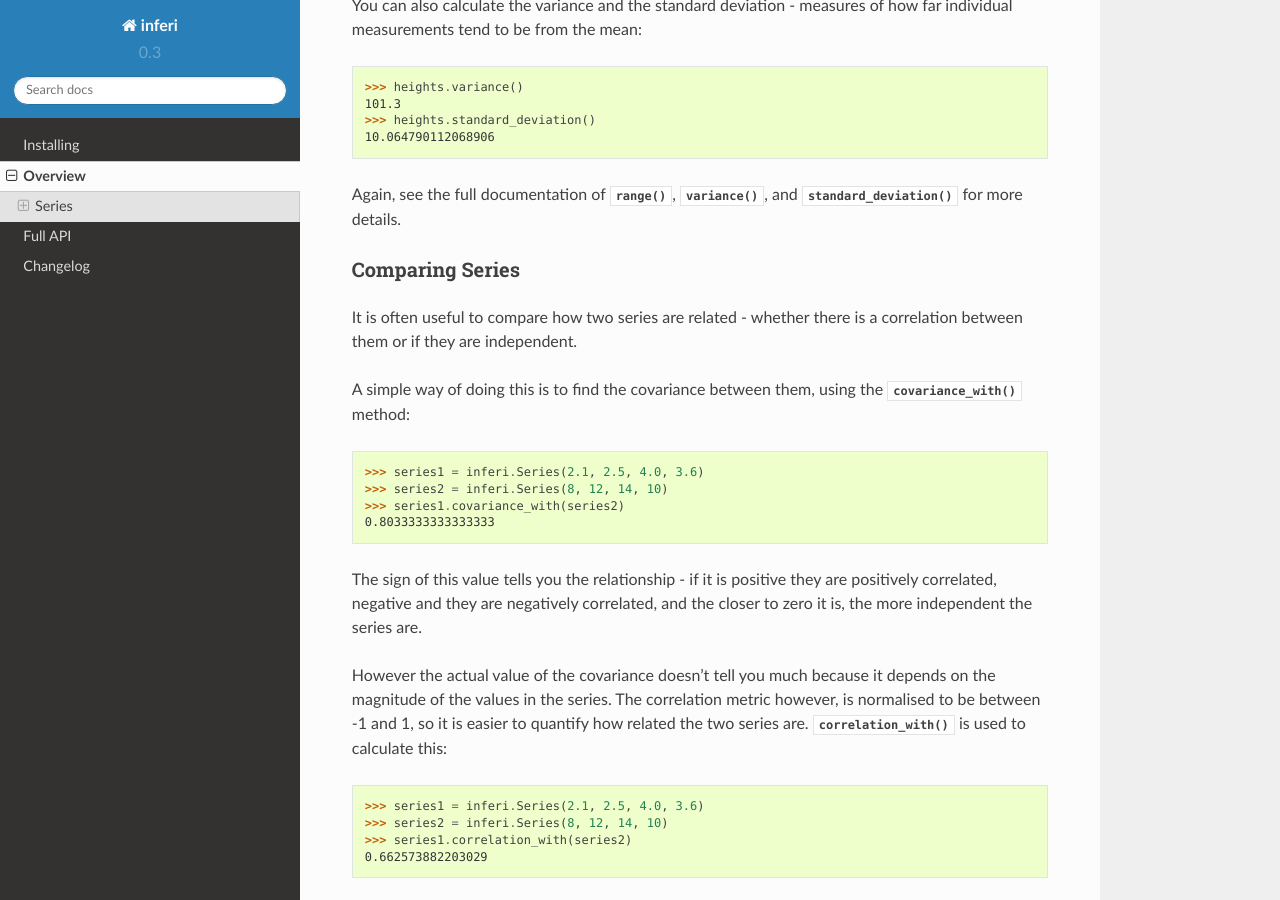
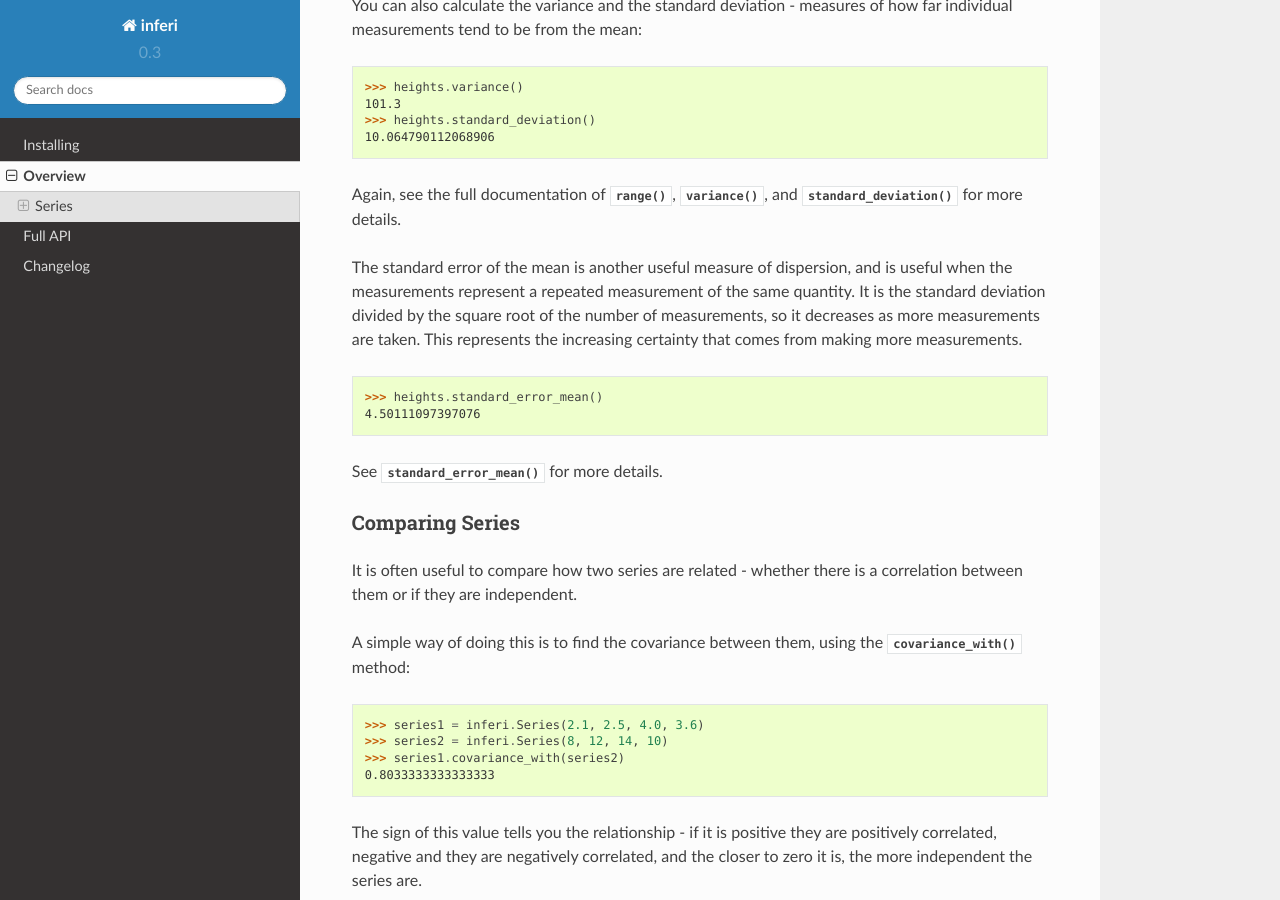
Before and after one commit to samirelanduk/inferi, a Sphinx documentation site: the page built from docs/source/overview.rst, in a window 1280 px wide and 900 px high, scrolled down 1876 px. Built offline with Sphinx 7.4.7 and the Read the Docs theme 2.0.0, drawn with Linux system fonts in a browser that asks for light colours.

Commit message:
Add standard error of the mean to overview docs

```diff
--- a/docs/source/overview.rst
+++ b/docs/source/overview.rst
@@ -94,6 +94,18 @@ Again, see the full documentation of :py:meth:`~.Series.range`,
 :py:meth:`~.Series.variance`, and :py:meth:`~.Series.standard_deviation` for
 more details.
 
+The standard error of the mean is another useful measure of dispersion, and is
+useful when the measurements represent a repeated measurement of the same
+quantity. It is the standard deviation divided by the square root of the
+number of measurements, so it decreases as more measurements are taken. This
+represents the increasing certainty that comes from making more measurements.
+
+    >>> heights.standard_error_mean()
+    4.50111097397076
+
+See :py:meth:`~.Series.standard_error_mean` for more details.
+
+
 Comparing Series
 ################
 
```
